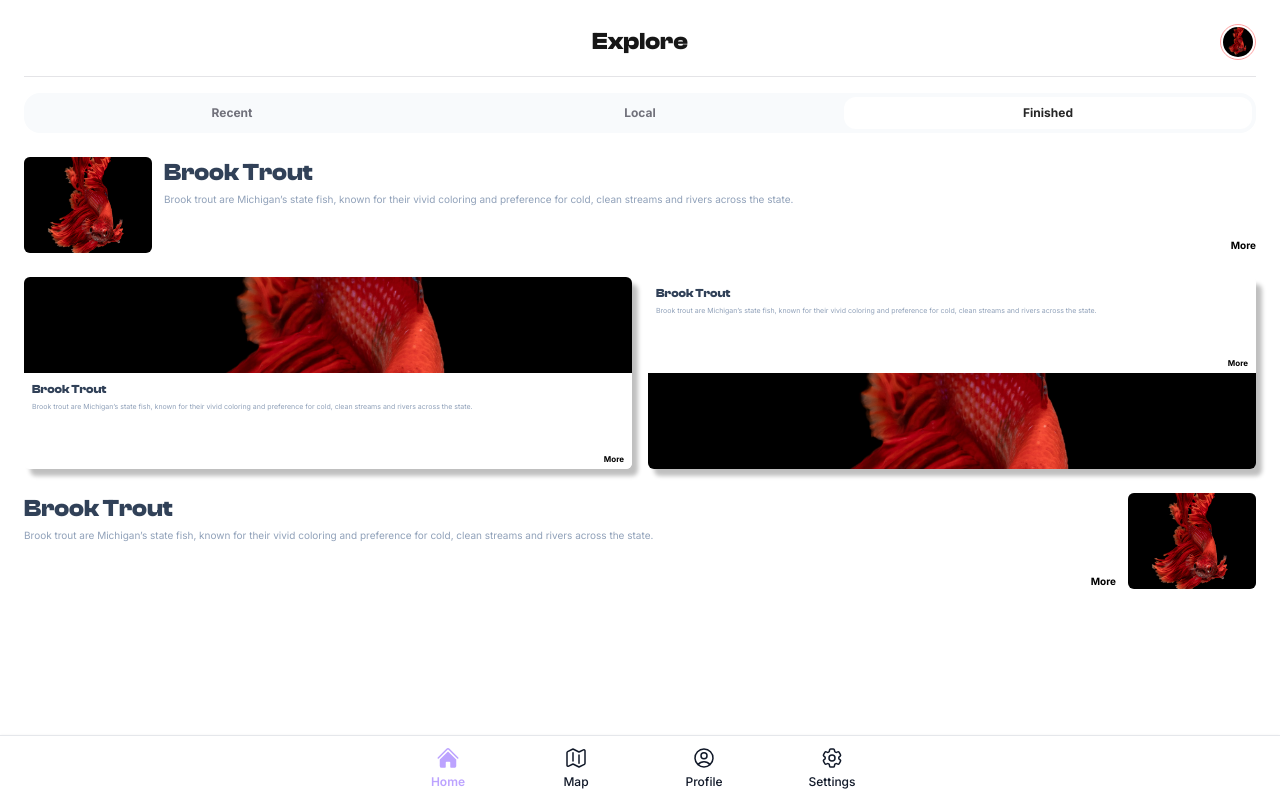
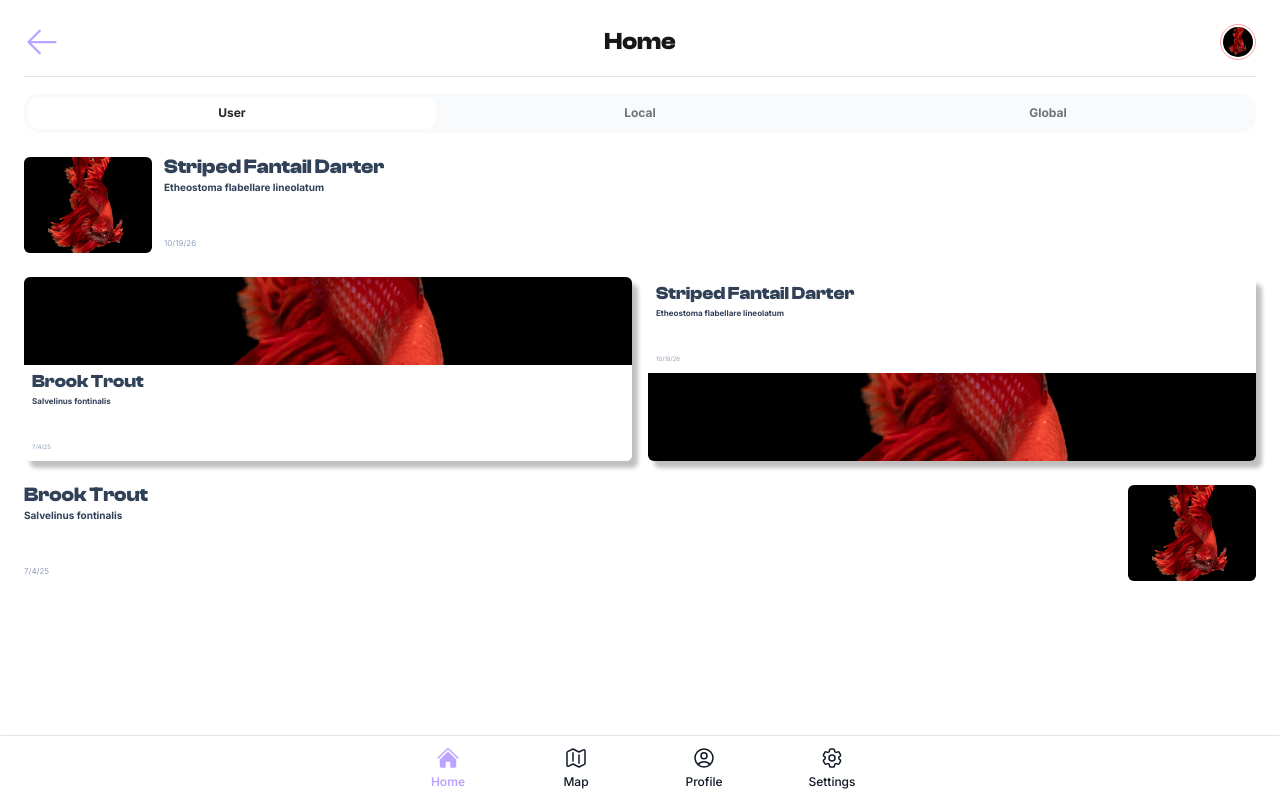
Before and after one commit to WCC-Fishbowl/Fishtribution, a Next.js app in the folder fishtribution/: page /home in a window 1280 px wide. Built offline with nearby package versions, Linux system fonts and the light colour scheme.

Commit message:
Changed home screen to be both history and explore page and altered fish cards to have catch info. Also added back buttons to headers, fixed webkit override of datetime-local input styling, added header to log catch page, and moved Catch and Fish types out from components folder.

```diff
--- a/fishtribution/app/(tabs)/home/page.tsx
+++ b/fishtribution/app/(tabs)/home/page.tsx
@@ -1,33 +1,49 @@
 'use client'
 
-import { useState } from 'react'
-import Link from 'next/link'
-import { FishRow, FishTile, type Fish } from '@/components/FishCard'
+import { useState } from 'react';
+import Link from 'next/link';
+import CatchRow from '@/components/CatchCard';
+import { CatchTile } from '@/components/CatchCard';
+import { Fish } from '@/types/Fish';
+import { Catch } from '@/types/Catch';
+import { useRouter } from 'next/navigation';
+import { ArrowLeftIcon } from '@heroicons/react/24/outline';
 
-const filters = ['Recent', 'Local', 'Finished']
+const filters = ['User', 'Local', 'Global']
 
-const description =
-  'Brook trout are Michigan’s state fish, known for their vivid coloring and preference for cold, clean streams and rivers across the state.'
+const description = 'Brook trout are Michigan’s state fish, known for their vivid coloring and preference for cold, clean streams and rivers across the state.'
 
-  const placeholderImage = '/betta.jpg'
+const placeholderImage = '/betta.jpg'
 
-  const fishes: Fish[] = [
-    { id: 'brook-trout-1', name: 'Brook Trout', description, image: placeholderImage },
-    { id: 'brook-trout-2', name: 'Brook Trout', description, image: placeholderImage },
-    { id: 'brook-trout-3', name: 'Brook Trout', description, image: placeholderImage },
-    { id: 'brook-trout-4', name: 'Brook Trout', description, image: placeholderImage },
-  ]
+const fish1: Fish = { id: 'striped-fantail-darter', name: 'Striped Fantail Darter', scientific_name: 'Etheostoma flabellare lineolatum', description, image: placeholderImage }
+const fish2: Fish = { id: 'brook-trout', name: 'Brook Trout', scientific_name: 'Salvelinus fontinalis', description, image: placeholderImage }
+
+const catches: Catch[] = [
+    { id: '1', fish: fish1, images: ['/betta.jpg'], date: '10/19/26', username: 'xXx_betta_fish_xXx'},
+    { id: '2', fish: fish2, images: [
+        '/betta.jpg',
+        '/betta.jpg'
+    ], date: '7/4/25', username: 'br00k_tr0ut_9000'}
+]
 
 export default function HomePage() {
-  const [selected, setSelected] = useState('Finished')
+  const [selected, setSelected] = useState('User')
+  const router = useRouter();
 
   return (
     <div className="flex flex-col p-6 pb-24 font-sans">
       {/* Header */}
       <header className="flex items-center justify-between">
-        <div className="h-9 w-9" /> {/* spacer keeps the title centered */}
+        <button
+          type="button"
+          aria-label="Back"
+          className="h-9 w-9 text-brand-primary hover:text-brand-primary-light"
+          onClick={() => router.back()}
+        >
+          <ArrowLeftIcon className="h-full w-full"/>
+        </button>
 
-        <h1 className="font-title text-2xl font-bold">Explore</h1>
+        <h1 className="font-title text-2xl font-bold">{selected === 'User' ? 'Home' : 'Explore'}</h1>
 
         <Link href="/profile" aria-label="Profile" className="h-9 w-9 rounded-full border border-red-300 p-0.5">
           {/* eslint-disable-next-line @next/next/no-img-element */}
@@ -54,12 +70,32 @@ export default function HomePage() {
 
       {/* Fish list */}
       <div className="mt-6 flex flex-col gap-6">
-        <FishRow fish={fishes[0]} imageSide="left" />
+        <CatchRow
+          catchRecord={catches[0]}
+          showUser={selected !== 'User'}
+          imageSide="left"
+          onClick={() => router.push(`/catch/${catches[0].id}`)}
+        />
         <div className="grid grid-cols-2 gap-4">
-          <FishTile fish={fishes[1]} imagePosition="top" />
-          <FishTile fish={fishes[2]} imagePosition="bottom" />
+          <CatchTile
+            catchRecord={catches[1]}
+            showUser={selected !== 'User'}
+            imagePosition="top"
+            onClick={() => router.push(`/catch/${catches[1].id}`)}
+          />
+          <CatchTile
+            catchRecord={catches[0]}
+            showUser={selected !== 'User'}
+            imagePosition="bottom"
+            onClick={() => router.push(`/catch/${catches[0].id}`)}
+          />
         </div>
-        <FishRow fish={fishes[3]} imageSide="right" />
+        <CatchRow
+          catchRecord={catches[1]}
+          showUser={selected !== 'User'}
+          imageSide="right"
+          onClick={() => router.push(`/catch/${catches[1].id}`)}
+        />
       </div>
     </div>
   )
--- a/fishtribution/app/globals.css
+++ b/fishtribution/app/globals.css
@@ -59,3 +59,13 @@
     display: none;
   }
 }
+
+input[type="datetime-local"] {
+  -webkit-appearance: none;
+  appearance: none;
+  display: block;
+  box-sizing: border-box;
+  width: 100%;
+  min-width: 0;
+  max-width: 100%;
+}
--- a/fishtribution/app/log-catch/page.tsx
+++ b/fishtribution/app/log-catch/page.tsx
@@ -2,6 +2,7 @@
 
 import {
     ArrowUpOnSquareIcon,
+    ArrowLeftIcon,
 } from '@heroicons/react/24/outline';
 import {
     CameraIcon,
@@ -14,14 +15,33 @@ import TextArea from "../../components/TextArea"
 import DropdownSelect from "../../components/DropdownSelect"
 import DateTimeSelect from "../../components/DateTimeSelect"
 import CatchPhotoScroller from "../../components/CatchPhotoScroller"
+import Link from 'next/dist/client/link';
 
 export default function LogCatchPage() {
     const router = useRouter();
 
-    return <div className="flex flex-col overflow-y-scroll pt-4 pb-8 px-12 font-sans">
-        <h1 className="flex justify-center font-title text-3xl font-medium">
-            Log Catch
-        </h1>
+    return <div className="flex flex-col pt-6 pb-8 px-6 font-sans">
+        {/* Header */}
+        <header className="flex items-center justify-between">
+            <button
+                type="button"
+                aria-label="Back"
+                className="h-9 w-9 text-brand-primary hover:text-brand-primary-light"
+                onClick={() => router.back()}
+            >
+                <ArrowLeftIcon className="h-full w-full"/>
+            </button>
+
+            <h1 className="font-title text-2xl font-bold">Log Catch</h1>
+
+            <Link href="/profile" aria-label="Profile" className="h-9 w-9 rounded-full border border-red-300 p-0.5">
+                {/* eslint-disable-next-line @next/next/no-img-element */}
+                <img src="/betta.jpg" alt="" className="h-full w-full rounded-full object-cover" />
+            </Link>
+        </header>
+
+        <div className="my-4 border-b border-zinc-200" />
+
         <CatchPhotoScroller className="my-4 justify-center"/>
         <div className="flex items-center justify-center gap-24">
             <button
--- /dev/null
+++ b/fishtribution/components/CatchCard.tsx
@@ -0,0 +1,97 @@
+/* eslint-disable @next/next/no-img-element */
+import { Catch } from '@/types/Catch';
+
+interface CatchRowProps extends React.ButtonHTMLAttributes<HTMLButtonElement> {
+    catchRecord: Catch;
+    showUser: boolean;
+    imageSide?: 'left' | 'right';
+}
+
+export default function CatchRow({
+    catchRecord,
+    showUser = false,
+    imageSide = 'left',
+    className = '',
+    children,
+    ...props
+}: CatchRowProps) {
+    const baseClasses = 'flex w-full gap-3 text-left transition-colors focus:outline-none focus:ring-2 focus:ring-brand-primary';
+
+    const combinedClasses = `
+        ${baseClasses}
+        ${imageSide === 'right' ? 'flex-row-reverse' : ''}
+        ${className}
+    `.trim().replace(/\s+/g, ' ');
+
+    return (
+        <button type="button" className={combinedClasses} {...props}>
+            <div className="flex w-32 shrink-0 flex-col gap-1">
+                <img
+                    src={catchRecord.images.length === 0 ? '/betta.jpg' : catchRecord.images[0]}
+                    alt={catchRecord.fish.name}
+                    className={`h-24 w-32 shrink-0 rounded-md object-cover ${imageSide === 'left'
+                        ? 'shadow-[inset_5px_4px_4px_0px_rgba(0,0,0,0.25)]'
+                        : 'shadow-[inset_-5px_4px_4px_0px_rgba(0,0,0,0.25)]'
+                    }`}
+                />
+            </div>
+            <div className="w-full flex flex-1 flex-col self-stretch">
+                <h3 className="font-title text-xl font-bold leading-none text-slate-700">
+                    {catchRecord.fish.name}
+                </h3>
+                <p className="text-[10px] font-bold leading-5 text-slate-700">
+                    {catchRecord.fish.scientific_name}
+                </p>
+                <p className="mt-auto text-[8px] leading-5 text-slate-400 truncate">
+                    {`${catchRecord.date}${showUser ? " ・ " + catchRecord.username : ""}`}
+                </p>
+            </div>
+            {children}
+        </button>
+    );
+}
+
+interface CatchTileProps extends React.ButtonHTMLAttributes<HTMLButtonElement> {
+    catchRecord: Catch;
+    showUser: boolean;
+    imagePosition?: 'top' | 'bottom';
+}
+
+export function CatchTile({
+    catchRecord,
+    showUser = false,
+    imagePosition = 'top',
+    className = '',
+    children,
+    ...props
+}: CatchTileProps) {
+    const baseClasses = 'flex w-full overflow-hidden rounded-md text-left shadow-[6px_7px_4px_0px_rgba(0,0,0,0.25)] transition-colors focus:outline-none focus:ring-2 focus:ring-brand-primary';
+
+    const combinedClasses = `
+        ${baseClasses}
+        ${imagePosition === 'top' ? 'flex-col' : 'flex-col-reverse'}
+        ${className}
+    `.trim().replace(/\s+/g, ' ');
+
+    return (
+        <button type="button" className={combinedClasses} {...props}>
+            <img
+                src={catchRecord.images.length === 0 ? '/betta.jpg' : catchRecord.images[0]}
+                alt={catchRecord.fish.name}
+                className="h-22 w-full shrink-0 object-cover"
+            />
+            <div className="flex h-24 w-full flex-col bg-white p-2">
+                <h3 className="font-title text-lg font-bold leading-none text-slate-700">
+                    {catchRecord.fish.name}
+                </h3>
+                <p className="mt-1 line-clamp-2 text-[8px] leading-3 font-bold text-slate-700">
+                    {catchRecord.fish.scientific_name}
+                </p>
+                <p className="mt-auto text-[6px] leading-3 text-slate-400 truncate">
+                    {`${catchRecord.date}${showUser ? " ・ " + catchRecord.username : ""}`}
+                </p>
+            </div>
+            {children}
+        </button>
+    );
+}
--- a/fishtribution/components/TextArea.tsx
+++ b/fishtribution/components/TextArea.tsx
@@ -11,7 +11,7 @@ export default function TextArea({
   className = '',
   ...props
 }: TextAreaProps) {
-  const baseClasses = 'border border-slate-300 bg-white text-slate-900 placeholder-slate-400 focus:outline-none focus:ring-2 focus:ring-brand-primary focus:border-brand-primary disabled:opacity-50 disabled:bg-slate-50 transition-all duration-200 rounded-lg py-2 px-4 resize-y';
+  const baseClasses = 'border border-slate-300 bg-white text-slate-900 placeholder-slate-400 focus:outline-none focus:ring-2 focus:ring-brand-primary focus:border-brand-primary disabled:opacity-50 disabled:bg-slate-50 transition-all duration-200 rounded-lg py-2 px-4';
 
   const combinedClasses = `
     ${baseClasses}
--- /dev/null
+++ b/fishtribution/types/Catch.tsx
@@ -0,0 +1,9 @@
+import { Fish } from './Fish'
+
+export type Catch = {
+    id: string
+    fish: Fish
+    images: string[]
+    date: string
+    username: string
+}
--- /dev/null
+++ b/fishtribution/types/Fish.tsx
@@ -0,0 +1,7 @@
+export type Fish = {
+  id: string
+  name: string
+  scientific_name: string
+  description: string
+  image: string
+}
```
Also changed, not shown: fishtribution/components/FishCard.tsx (+1 -7 lines).
